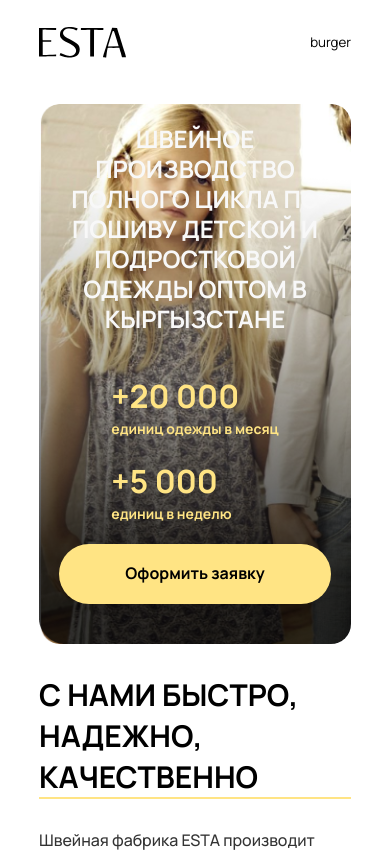
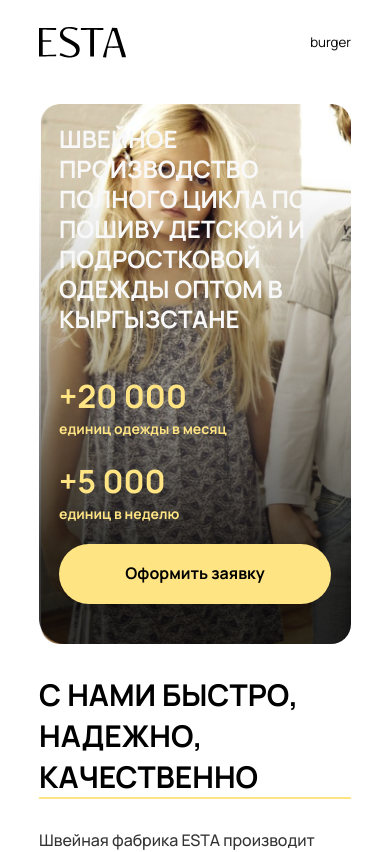
Before and after one commit to aiskairr/esta, a React (Create React App) app: page / in a window 390 px wide. Shown: the top 852 px of the page. Built offline with nearby package versions, Linux system fonts and the light colour scheme.

Commit message:
fix:adaptive

```diff
--- a/src/components/mainBlock/MainBlock.module.scss
+++ b/src/components/mainBlock/MainBlock.module.scss
@@ -79,14 +79,14 @@
     .mainText {
         font-size: 24px; /* Уменьшаем размер шрифта */
         line-height: 30px; /* Уменьшаем межстрочный интервал */
-        text-align: center; /* Центрируем текст */
+        text-align: left; /* Центрируем текст */
     }
 
     .footer {
         flex-direction: column; /* Меняем направление на колонку для мобильных устройств */
         align-items: center; /* Центрируем элементы */
         margin-top: 20px; /* Уменьшаем отступ сверху */
-
+        width: 100%;
         button {
             width: 100%; /* Ширина кнопки на всю ширину контейнера */
             margin-bottom: 20px; /* Отступ снизу, чтобы отделить кнопку от информации */
@@ -94,11 +94,14 @@
         }
 
         .info {
+            width: 100%;
             flex-direction: column; /* В столбик на мобильных */
             gap: 20px; /* Уменьшение отступов между элементами */
             margin-top: 20px; /* Дополнительный отступ сверху */
+            text-align: left;
 
             .info__element {
+                text-align: left;
                 .title {
                     font-size: 32px; /* Уменьшаем размер шрифта для мобильных */
                     line-height: 45px; /* Уменьшаем межстрочный интервал */
```
